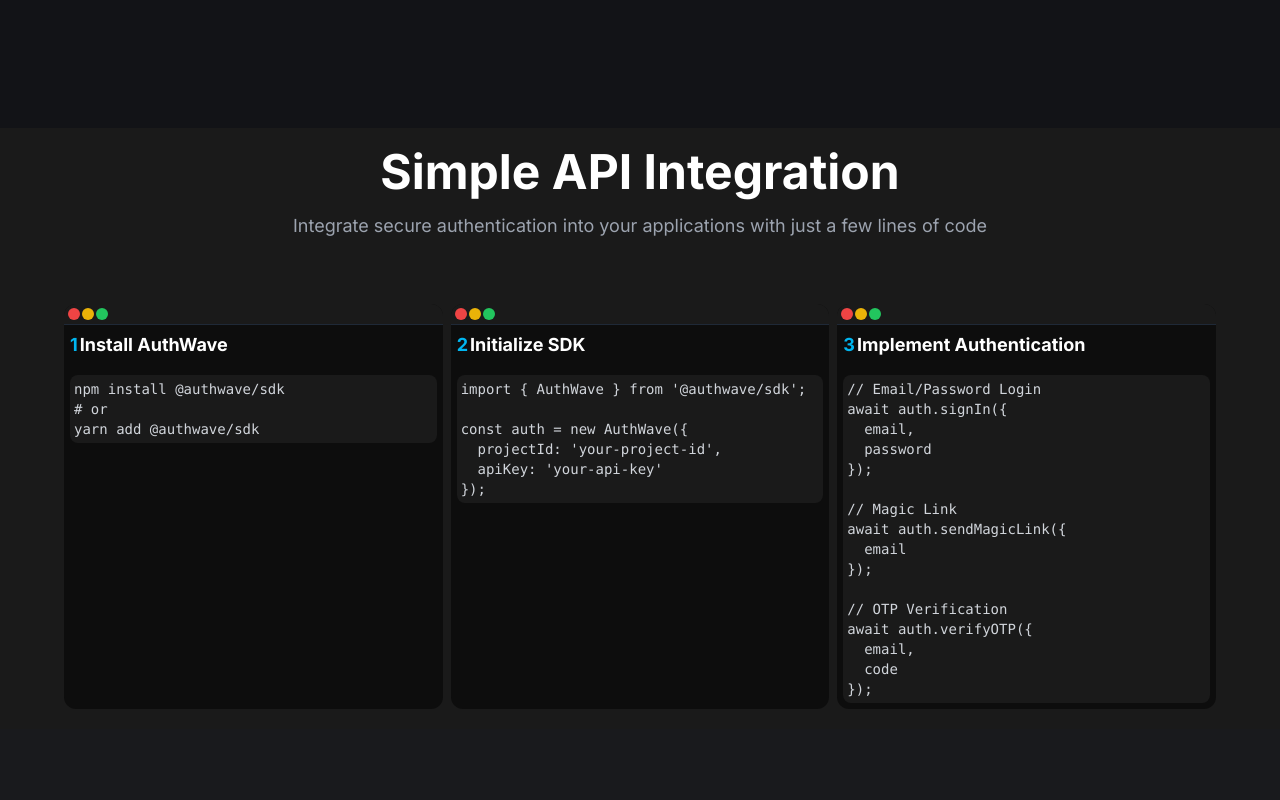
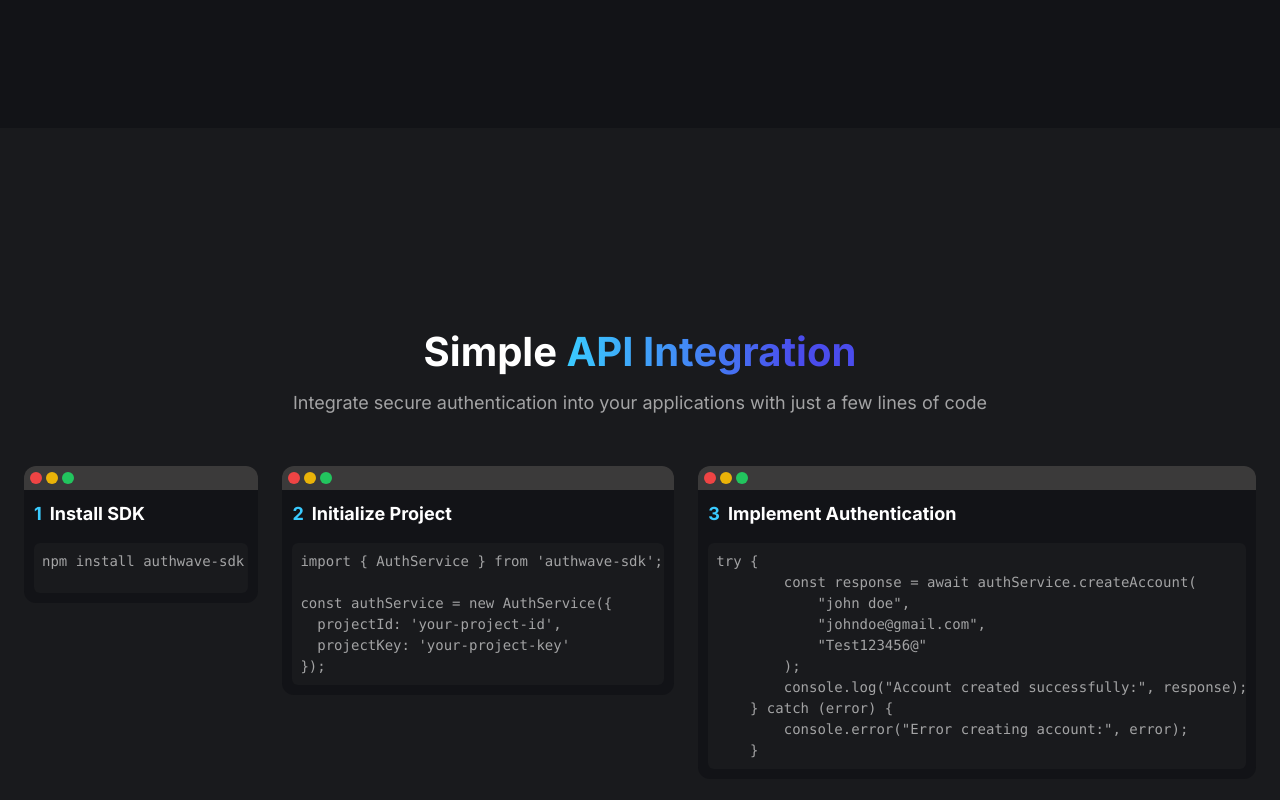
Before and after one commit to Abhijeet-Gautam5702/authwave-frontend-deployment-fork, a Next.js app: page / in a window 1280 px wide. Shown: the part 4040-4840 px from the top of the page. Built offline with nearby package versions, Linux system fonts and the light colour scheme.

Commit message:
Build Usage section of Landing Page

```diff
--- a/src/app/page.tsx
+++ b/src/app/page.tsx
@@ -5,6 +5,7 @@ import Features from "@/components/sections/features-section";
 import AuthMethods from "@/components/sections/auth-methods-section";
 import Security from "@/components/sections/security-section";
 import UserAndSessionManagement from "@/components/sections/user-and-session-management-section";
+import UsageSection from "@/components/sections/usage-section";
 
 // Main landing page component
 export default function LandingPage() {
@@ -30,61 +31,10 @@ export default function LandingPage() {
 
 
       {/* API Integration Section */}
-      <section className="py-20 px-4 bg-[#1A1A1A]" id="api-integration">
-        <div className="container mx-auto">
-          <h2 className="text-3xl md:text-5xl font-bold text-center mb-4">
-            Simple API Integration
-          </h2>
-          <p className="text-gray-400 text-center mb-16 text-lg">
-            Integrate secure authentication into your applications with just a
-            few lines of code
-          </p>
-          <div className="grid md:grid-cols-3 gap-8 max-w-6xl mx-auto">
-            {apiSteps.map((step, index) => (
-              <div
-                key={index}
-                className="bg-[#0D0D0D] rounded-xl overflow-hidden"
-              >
-                <div className="p-4 bg-[#1A1A1A] border-b border-gray-800">
-                  <div className="flex items-center gap-2">
-                    <div className="w-3 h-3 rounded-full bg-red-500" />
-                    <div className="w-3 h-3 rounded-full bg-yellow-500" />
-                    <div className="w-3 h-3 rounded-full bg-green-500" />
-                  </div>
-                </div>
-                <div className="p-6">
-                  <h3 className="text-lg font-bold mb-4 flex items-center gap-2">
-                    <span className="text-[#00B6F0]">{index + 1}</span>
-                    {step.title}
-                  </h3>
-                  <pre className="text-sm overflow-x-auto bg-[#1A1A1A] p-4 rounded-lg">
-                    <code className="text-gray-300">{step.code}</code>
-                  </pre>
-                </div>
-              </div>
-            ))}
-          </div>
-        </div>
-      </section>
+      <UsageSection />
 
       {/* Footer */}
       <LandingPageFooter />
     </div>
   );
 }
-
-
-const apiSteps = [
-  {
-    title: "Install AuthWave",
-    code: `npm install @authwave/sdk\n# or\nyarn add @authwave/sdk`,
-  },
-  {
-    title: "Initialize SDK",
-    code: `import { AuthWave } from '@authwave/sdk';\n\nconst auth = new AuthWave({\n  projectId: 'your-project-id',\n  apiKey: 'your-api-key'\n});`,
-  },
-  {
-    title: "Implement Authentication",
-    code: `// Email/Password Login\nawait auth.signIn({\n  email,\n  password\n});\n\n// Magic Link\nawait auth.sendMagicLink({\n  email\n});\n\n// OTP Verification\nawait auth.verifyOTP({\n  email,\n  code\n});`,
-  },
-];
--- /dev/null
+++ b/src/components/cards/sdk-integration-card.tsx
@@ -0,0 +1,34 @@
+const SDKIntegrationCard = ({
+  index,
+  title,
+  code,
+  className,
+}: {
+  index: number;
+  title: string;
+  code: string;
+  className?: string;
+}) => {
+  return (
+    <div className={`bg-bg-1 h-fit rounded-12 2xl:rounded-16 overflow-hidden ${className}`}>
+      <div className="p-6 2xl:p-8 bg-bg-3">
+        <div className="flex items-center gap-4">
+          <div className="w-3 h-3 rounded-full bg-red-500" />
+          <div className="w-3 h-3 rounded-full bg-yellow-500" />
+          <div className="w-3 h-3 rounded-full bg-green-500" />
+        </div>
+      </div>
+      <div className="p-10 2xl:p-14">
+        <h3 className="text-18 2xl:text-20 font-bold mb-4 2xl:mb-6 flex items-start gap-8 2xl:gap-10">
+          <span className="text-p-accent">{index + 1}</span>
+          {title}
+        </h3>
+        <pre className="min-h-[50px] w-full text-14 2xl:text-16 overflow-x-auto bg-bg-2 p-8 2xl:p-10 rounded-6 2xl:rounded-14 text-left">
+          <code className="text-white/60 text-left w-full h-full">{code}</code>
+        </pre>
+      </div>
+    </div>
+  );
+};
+
+export default SDKIntegrationCard;
--- /dev/null
+++ b/src/components/sections/usage-section.tsx
@@ -0,0 +1,59 @@
+import SDKIntegrationCard from "../cards/sdk-integration-card";
+
+const UsageSection = () => {
+  return (
+    <section
+      className="w-full pt-100 pb-50 2xl:pt-0 min-h-screen flex-center bg-bg-2"
+      id="usage"
+    >
+      <div className="w-full flex-center flex-col text-center gap-50 2xl:gap-80">
+        <div className="flex-center flex-col text-center gap-12 2xl:gap-18">
+          <h2 className="font-bold text-40 2xl:text-70 leading-tight">
+            Simple <span className="text-gradient">API Integration</span>
+          </h2>
+          <p className="text-white/60 font-normal text-18 2xl:text-24 leading-normal mx-auto">
+            Integrate secure authentication into your applications with just a
+            few lines of code
+          </p>
+        </div>
+        <div className="w-full flex flex-row justify-center items-start gap-24 2xl:gap-35 px-24 2xl:px-50 mx-auto">
+          {apiSteps.map((step, index) => (
+            <SDKIntegrationCard
+              key={index}
+              index={index}
+              title={step.title}
+              code={step.code}
+              className="w-fit"
+            />
+          ))}
+        </div>
+      </div>
+    </section>
+  );
+};
+
+export default UsageSection;
+
+const apiSteps = [
+  {
+    title: "Install SDK",
+    code: `npm install authwave-sdk\n`,
+  },
+  {
+    title: "Initialize Project",
+    code: `import { AuthService } from 'authwave-sdk';\n\nconst authService = new AuthService({\n  projectId: 'your-project-id',\n  projectKey: 'your-project-key'\n});`,
+  },
+  {
+    title: "Implement Authentication",
+    code: `try {
+        const response = await authService.createAccount(
+            "john doe",
+            "johndoe@gmail.com",
+            "Test123456@"
+        );
+        console.log("Account created successfully:", response);
+    } catch (error) {
+        console.error("Error creating account:", error);
+    }`,
+  },
+];
```
